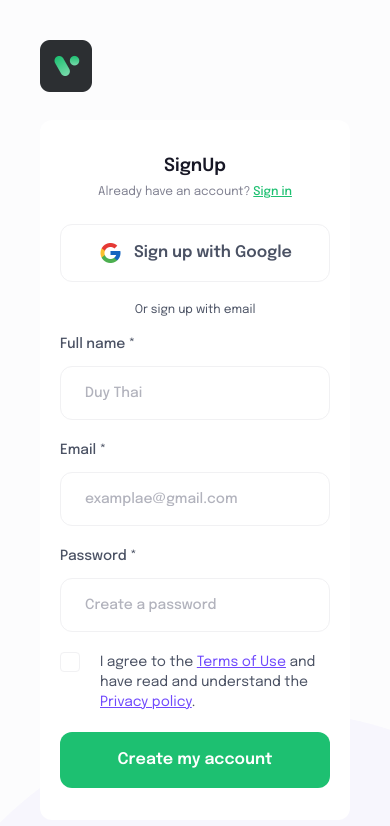
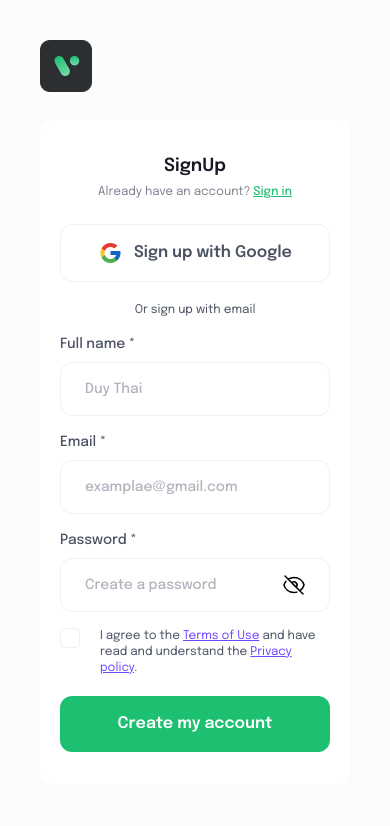
Before and after one commit to duythai2108/React-Crowfunding, a React (Create React App) app: page /sign-up in a window 390 px wide. Shown: the top 826 px of the page. Built offline with nearby package versions, Linux system fonts and the light colour scheme.

Commit message:
usehookToggle+input+apply dark mode + validate YUP

```diff
--- a/package.json
+++ b/package.json
@@ -3,6 +3,7 @@
   "version": "0.1.0",
   "private": true,
   "dependencies": {
+    "@hookform/resolvers": "^3.2.0",
     "@reduxjs/toolkit": "^1.8.2",
     "@testing-library/jest-dom": "^5.16.4",
     "@testing-library/react": "^13.3.0",
--- a/src/components/checkbox/Checkbox.js
+++ b/src/components/checkbox/Checkbox.js
@@ -10,7 +10,9 @@ const Checkbox = ({
     <div className="flex items-start gap-x-5">
       <div
         className={`inline-flex items-center justify-center p-1 w-5 h-5 rounded border  cursor-pointer text-white ${
-          checked ? "bg-primary border-primary" : "border-strock"
+          checked
+            ? "bg-primary border-primary"
+            : "border-strock dark:border-text3"
         }`}
         onClick={onClick}
       >
@@ -20,7 +22,7 @@ const Checkbox = ({
           onChange={() => {}}
           name={name}
         />
-        <span>
+        <span className={`${checked ? "" : "opacity-0 invisible"}`}>
           <svg
             xmlns="http://www.w3.org/2000/svg"
             viewBox="0 0 24 24"
--- a/src/components/common/FormGroup.js
+++ b/src/components/common/FormGroup.js
@@ -1,7 +1,11 @@
 import React from "react";
 
 const FormGroup = ({ children }) => {
-  return <div className="flex flex-col gap-y-3 mb-5">{children}</div>;
+  return (
+    <div className="flex flex-col gap-y-2 lg:gap-y-3 lg:mb-5 mb-4">
+      {children}
+    </div>
+  );
 };
 
 export default FormGroup;
--- /dev/null
+++ b/src/components/icons/IconEyeToggle.js
@@ -0,0 +1,46 @@
+import React from "react";
+
+const IconEyeToggle = ({ open = false, onClick = () => {} }) => {
+  if (open)
+    return (
+      <svg
+        xmlns="http://www.w3.org/2000/svg"
+        fill="none"
+        viewBox="0 0 24 24"
+        strokeWidth="1.5"
+        stroke="currentColor"
+        className="w-6 h-6"
+        onClick={onClick}
+      >
+        <path
+          strokeLinecap="round"
+          strokeLinejoin="round"
+          d="M2.036 12.322a1.012 1.012 0 010-.639C3.423 7.51 7.36 4.5 12 4.5c4.638 0 8.573 3.007 9.963 7.178.07.207.07.431 0 .639C20.577 16.49 16.64 19.5 12 19.5c-4.638 0-8.573-3.007-9.963-7.178z"
+        />
+        <path
+          strokeLinecap="round"
+          strokeLinejoin="round"
+          d="M15 12a3 3 0 11-6 0 3 3 0 016 0z"
+        />
+      </svg>
+    );
+  return (
+    <svg
+      xmlns="http://www.w3.org/2000/svg"
+      fill="none"
+      viewBox="0 0 24 24"
+      strokeWidth="1.5"
+      stroke="currentColor"
+      className="w-6 h-6"
+      onClick={onClick}
+    >
+      <path
+        strokeLinecap="round"
+        strokeLinejoin="round"
+        d="M3.98 8.223A10.477 10.477 0 001.934 12C3.226 16.338 7.244 19.5 12 19.5c.993 0 1.953-.138 2.863-.395M6.228 6.228A10.45 10.45 0 0112 4.5c4.756 0 8.773 3.162 10.065 7.498a10.523 10.523 0 01-4.293 5.774M6.228 6.228L3 3m3.228 3.228l3.65 3.65m7.894 7.894L21 21m-3.228-3.228l-3.65-3.65m0 0a3 3 0 10-4.243-4.243m4.242 4.242L9.88 9.88"
+      />
+    </svg>
+  );
+};
+
+export default IconEyeToggle;
--- /dev/null
+++ b/src/components/icons/index.js
@@ -0,0 +1 @@
+export const { default: IconEyeToggle } = require("./IconEyeToggle");
--- a/src/components/input/Input.js
+++ b/src/components/input/Input.js
@@ -1,9 +1,18 @@
 import React from "react";
 import { useController } from "react-hook-form";
 import PropTypes from "prop-types";
-
+import { withErrorBoundary } from "react-error-boundary";
+import ErrorComponents from "components/common/ErrorComponents";
 const Input = (props) => {
-  const { control, name, type = "text", ...rest } = props;
+  const {
+    control,
+    name,
+    type = "text",
+    error = "",
+    placeholder = "",
+    children,
+    ...rest
+  } = props;
   const { field } = useController({
     control,
     name,
@@ -14,16 +23,34 @@ const Input = (props) => {
       <input
         id={name}
         type={type}
-        className="w-full py-4 px-6 border border-strock rounded-xl text-sm font-medium text-text1 placeholder:text-text4"
+        className={`w-full py-4 px-6 border rounded-xl text-sm font-medium text-text1 placeholder:text-text4 bg-transparent dark:placeholder:text-text2 dark:text-white ${
+          error.length > 0
+            ? "border-error"
+            : "border-strock dark:border-darkStroke"
+        } ${children ? "pr-16" : ""}`}
+        placeholder={error.length <= 0 ? placeholder : ""}
         {...rest}
         {...field}
       />
+      {error.length > 0 && (
+        <span className="pointer-events-none text-sm font-medium text-error absolute top-2/4 -translate-y-2/4 left-6 error-input">
+          {error}
+        </span>
+      )}
+      {children && (
+        <span className="cursor-pointer absolute right-6  top-2/4 -translate-y-2/4">
+          {children}
+        </span>
+      )}
     </div>
   );
 };
 Input.propTypes = {
   name: PropTypes.string,
   type: PropTypes.string,
+  error: PropTypes.string,
   control: PropTypes.any.isRequired,
 };
-export default Input;
+export default withErrorBoundary(Input, {
+  FallbackComponent: <ErrorComponents></ErrorComponents>,
+});
--- a/src/components/label/Label.js
+++ b/src/components/label/Label.js
@@ -6,7 +6,7 @@ const Label = (props) => {
   return (
     <label
       htmlFor={htmlFor}
-      className={`text-sm font-medium text-text2 cursor-pointer inline-block ${className}`}
+      className={`text-sm font-medium dark:text-text3 text-text2 cursor-pointer inline-block ${className}`}
     >
       {children}
     </label>
--- /dev/null
+++ b/src/hooks/useToggleValue.js
@@ -0,0 +1,12 @@
+import { useState } from "react";
+
+export default function useToggleValue(initialValue = false) {
+  const [value, setValue] = useState(false);
+  const handleToggleValue = () => {
+    setValue(!value);
+  };
+  return {
+    value,
+    handleToggleValue,
+  };
+}
--- a/src/index.scss
+++ b/src/index.scss
@@ -9,3 +9,6 @@
     @apply outline-none;
   }
 }
+input:focus + .error-input {
+  display: none;
+}
--- a/src/layout/LayoutAuthentication.js
+++ b/src/layout/LayoutAuthentication.js
@@ -7,17 +7,17 @@ import ErrorComponents from "../components/common/ErrorComponents";
 const LayoutAuthentication = (props) => {
   const { children, heading = "" } = props;
   return (
-    <div className="relative w-full min-h-screen p-10 bg-lite isolate">
+    <div className="relative w-full min-h-screen p-10 bg-lite dark:bg-darkbg isolate">
       <img
         src="/ellipse.png"
         alt="bg"
-        className="absolute bottom-0 left-0 right-0 pointer-events-none z-[-1]"
+        className="hidden lg:block absolute bottom-0 left-0 right-0 pointer-events-none z-[-1]"
       />
       <Link to="/" className="inline-block mb-5 lg:mb-16">
         <img srcSet="/logo.png 2x" alt="crowfunding-app" />
       </Link>
-      <div className="w-full max-w-[556px] bg-white rounded-xl px-5 py-8 lg:px-16 lg:py-12 mx-auto">
-        <h1 className="mb-1 text-lg font-semibold text-center lg:text-xl lg:mb-3 text-text1">
+      <div className="w-full max-w-[556px] bg-white dark:bg-darkSecondary rounded-xl px-5 py-8 lg:px-16 lg:py-12 mx-auto">
+        <h1 className="mb-1 text-lg font-semibold text-center lg:text-xl lg:mb-3 text-text1 dark:text-white">
           {heading}
         </h1>
         {children}
--- a/src/pages/SignUpPage.js
+++ b/src/pages/SignUpPage.js
@@ -1,26 +1,44 @@
-import React, { useState } from "react";
+import useToggleValue from "hooks/useToggleValue";
+import React from "react";
 import LayoutAuthentication from "../layout/LayoutAuthentication";
+import FormGroup from "components/common/FormGroup";
+import * as yup from "yup";
+import { yupResolver } from "@hookform/resolvers/yup";
+import { useForm } from "react-hook-form";
 import { Link } from "react-router-dom";
-import { useForm } from "react-hook-form";
 import { Label } from "components/label";
 import { Input } from "components/input";
-import FormGroup from "components/common/FormGroup";
+import { IconEyeToggle } from "components/icons";
+import { Checkbox } from "components/checkbox";
 import { Button } from "components/button";
-import { Checkbox } from "components/checkbox";
-
+const schema = yup.object({
+  name: yup.string().required("This field is required"),
+  email: yup
+    .string()
+    .email("Invalid email address")
+    .required("This field is required"),
+  password: yup
+    .string()
+    .required("This field is requied")
+    .min(8, "Password must be greater than 8"),
+});
 const SignUpPage = () => {
   const {
     handleSubmit,
     control,
-    formState: { isValid, isSubmitting },
-  } = useForm({});
+    formState: { isValid, isSubmitting, errors },
+  } = useForm({
+    resolver: yupResolver(schema),
+    mode: "onSubmit",
+  });
   const handleSignUp = (values) => {
     console.log("🚀 ~ SignUpPage ~ values:", values);
   };
-  const [acceptTerm, setAcceptTerm] = useState(false);
-  const handleToggleTerm = () => {
-    setAcceptTerm(!acceptTerm);
-  };
+  const { value: acceptTerm, handleToggleValue: handleToggleTerm } =
+    useToggleValue();
+  const { value: showpassword, handleToggleValue: handleTogglePassword } =
+    useToggleValue();
+
   return (
     <LayoutAuthentication heading="SignUp">
       <p className="text-text3 text-xs lg:text-sm  text-center font-normal lg:mb-8 mb-6">
@@ -29,17 +47,22 @@ const SignUpPage = () => {
           Sign in
         </Link>
       </p>
-      <button className="flex items-center gap-x-3 w-full justify-center py-4 border border-strock rounded-xl text-text2 text-base font-semibold mb-5">
+      <button className="flex items-center gap-x-3 w-full justify-center py-4 border border-strock rounded-xl text-text2 text-base font-semibold mb-5 dark:text-white dark:border-darkStroke">
         <img srcSet="/icon-google.png 2x" alt="icon-google" />
         <span>Sign up with Google</span>
       </button>
-      <p className="text-center text-xs lg:text-sm font-normal mb-4 lg:mb-8 text-text2">
+      <p className="text-center text-xs lg:text-sm font-normal mb-4 lg:mb-8 text-text2 dark:text-white">
         Or sign up with email
       </p>
       <form onSubmit={handleSubmit(handleSignUp)}>
         <FormGroup>
           <Label htmlFor="name">Full name * </Label>
-          <Input control={control} name="name" placeholder="Duy Thai"></Input>
+          <Input
+            control={control}
+            name="name"
+            placeholder="Duy Thai"
+            error={errors?.name?.message}
+          ></Input>
         </FormGroup>
         <FormGroup>
           <Label htmlFor="email">Email *</Label>
@@ -48,21 +71,28 @@ const SignUpPage = () => {
             control={control}
             name="email"
             placeholder="examplae@gmail.com"
+            error={errors?.email?.message}
           ></Input>
         </FormGroup>
         <FormGroup>
           <Label htmlFor="password">Password *</Label>
           <Input
-            type="password"
+            type={`${showpassword ? "text" : "password"}`}
+            name="password"
             control={control}
-            name="password"
             placeholder="Create a password"
-          ></Input>
+            error={errors?.password?.message}
+          >
+            <IconEyeToggle
+              open={showpassword}
+              onClick={handleTogglePassword}
+            ></IconEyeToggle>
+          </Input>
         </FormGroup>
-        <div className="flex items-start gap-x-5 flex-1 mb-5">
+        <div className="flex items-start gap-x-5  mb-5">
           <Checkbox name="term" checked={acceptTerm} onClick={handleToggleTerm}>
             {" "}
-            <p className="text-sm text-text2">
+            <p className=" flex-1 lg:text-sm text-xs text-text2 dark:text-text3">
               I agree to the{" "}
               <span className="text-secondary underline">Terms of Use</span> and
               have read and understand the{" "}
```
Also changed, not shown: 1 other file (tests, documents, lock files or other folders).
